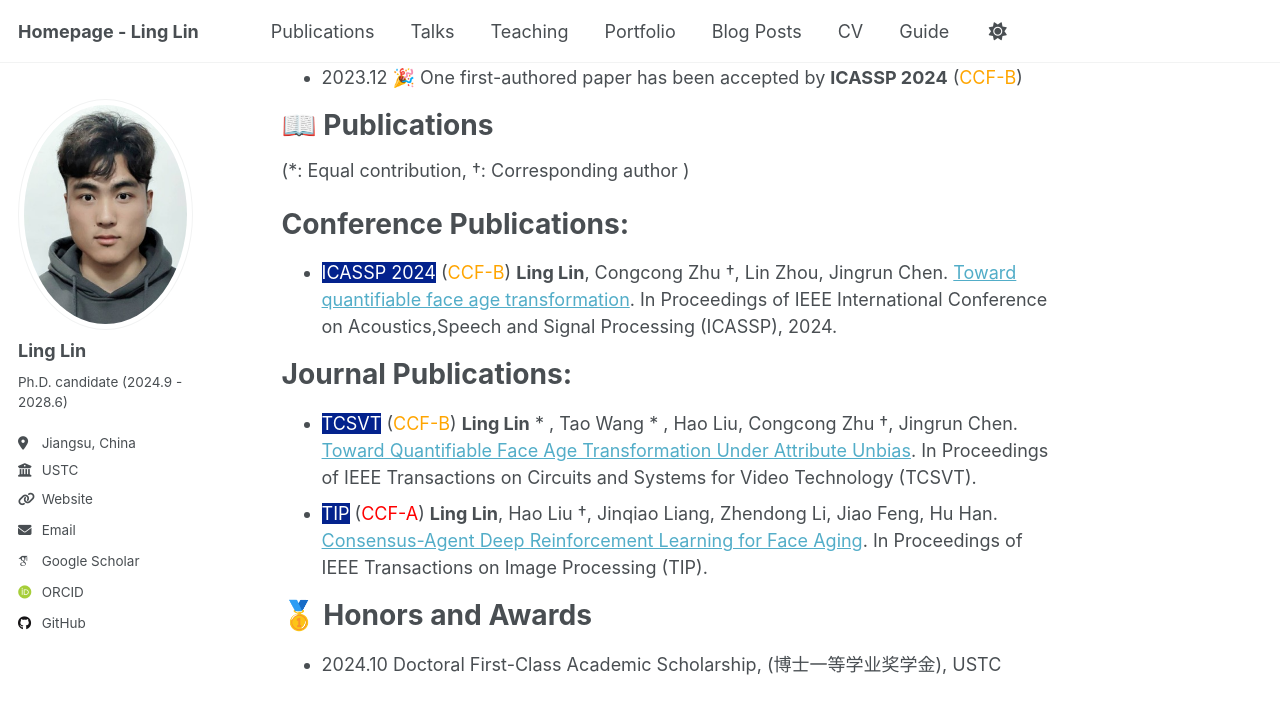
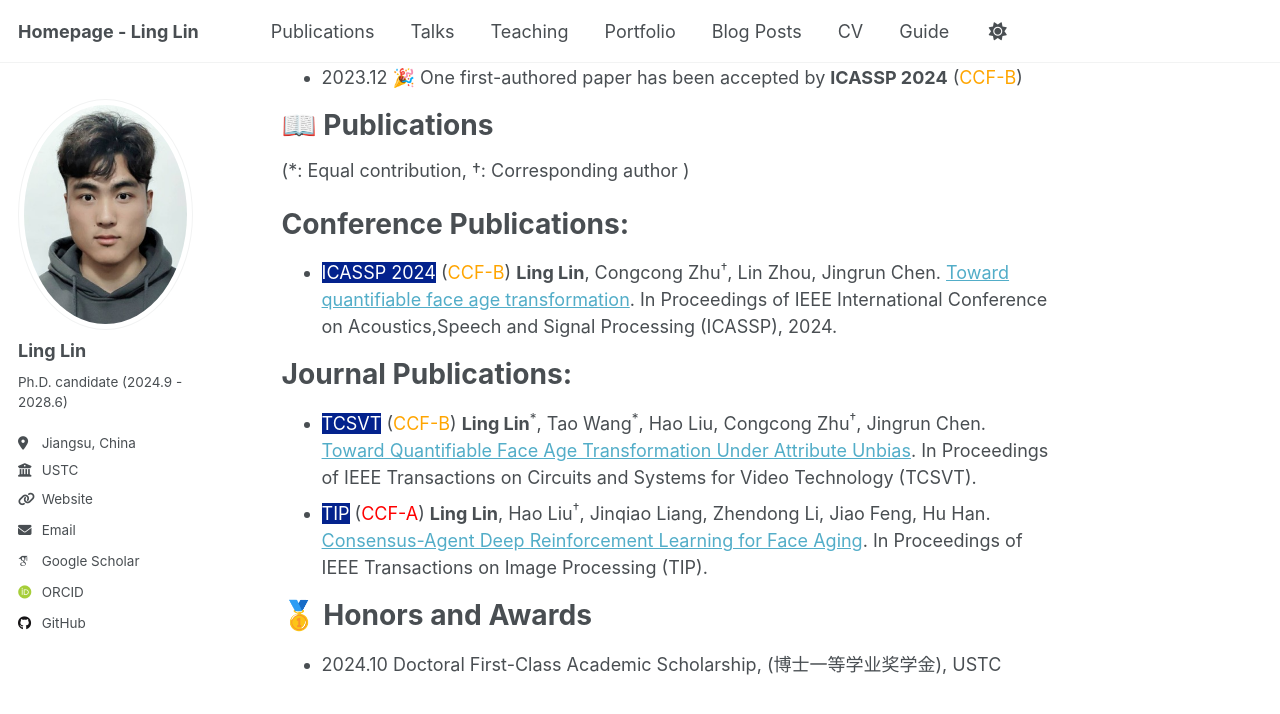
Before and after one commit to LingLin-ll/LingLin-ll.github.io, a Jekyll site: the page built from _pages/about.md, in a window 1280 px wide and 900 px high, scrolled down 395 px. Shown: the top 714 px of the window. Built offline with Jekyll 4.4.1, drawn with Linux system fonts in a browser that asks for light colours; some web fonts are replaced.

Commit message:
Update about.md

```diff
--- a/_pages/about.md
+++ b/_pages/about.md
@@ -22,11 +22,11 @@ I am Ling Lin, a Ph.D. candidate at the University of Science and Technology of
 (*: Equal contribution, †: Corresponding author )
 
 # Conference Publications:
-* <span style="background-color: #03228D"><font color=white>ICASSP 2024</font></span> (<font color=orange>CCF-B</font>) **Ling Lin**, Congcong Zhu †, Lin Zhou, Jingrun Chen. [Toward quantifiable face age transformation](https://ieeexplore.ieee.org/abstract/document/10448304). In Proceedings of IEEE International Conference on Acoustics,Speech and Signal Processing (ICASSP), 2024.
+* <span style="background-color: #03228D"><font color=white>ICASSP 2024</font></span> (<font color=orange>CCF-B</font>) **Ling Lin**, Congcong Zhu<sup>†</sup>, Lin Zhou, Jingrun Chen. [Toward quantifiable face age transformation](https://ieeexplore.ieee.org/abstract/document/10448304). In Proceedings of IEEE International Conference on Acoustics,Speech and Signal Processing (ICASSP), 2024.
 
 # Journal Publications:
-* <span style="background-color: #03228D"><font color=white>TCSVT</font></span> (<font color=orange>CCF-B</font>) **Ling Lin** * , Tao Wang * , Hao Liu, Congcong Zhu †, Jingrun Chen. [Toward Quantifiable Face Age Transformation Under Attribute Unbias](https://ieeexplore.ieee.org/abstract/document/10583942). In Proceedings of IEEE Transactions on Circuits and Systems for Video Technology (TCSVT).
-* <span style="background-color: #03228D"><font color=white>TIP</font></span> (<font color=red>CCF-A</font>) **Ling Lin**, Hao Liu †, Jinqiao Liang, Zhendong Li, Jiao Feng, Hu Han. [Consensus-Agent Deep Reinforcement Learning for Face Aging](https://ieeexplore.ieee.org/abstract/document/10458950). In Proceedings of IEEE Transactions on Image Processing (TIP).
+* <span style="background-color: #03228D"><font color=white>TCSVT</font></span> (<font color=orange>CCF-B</font>) **Ling Lin**<sup>*</sup>, Tao Wang<sup>*</sup>, Hao Liu, Congcong Zhu<sup>†</sup>, Jingrun Chen. [Toward Quantifiable Face Age Transformation Under Attribute Unbias](https://ieeexplore.ieee.org/abstract/document/10583942). In Proceedings of IEEE Transactions on Circuits and Systems for Video Technology (TCSVT).
+* <span style="background-color: #03228D"><font color=white>TIP</font></span> (<font color=red>CCF-A</font>) **Ling Lin**, Hao Liu<sup>†</sup>, Jinqiao Liang, Zhendong Li, Jiao Feng, Hu Han. [Consensus-Agent Deep Reinforcement Learning for Face Aging](https://ieeexplore.ieee.org/abstract/document/10458950). In Proceedings of IEEE Transactions on Image Processing (TIP).
 
 🥇 Honors and Awards
 ======
```
